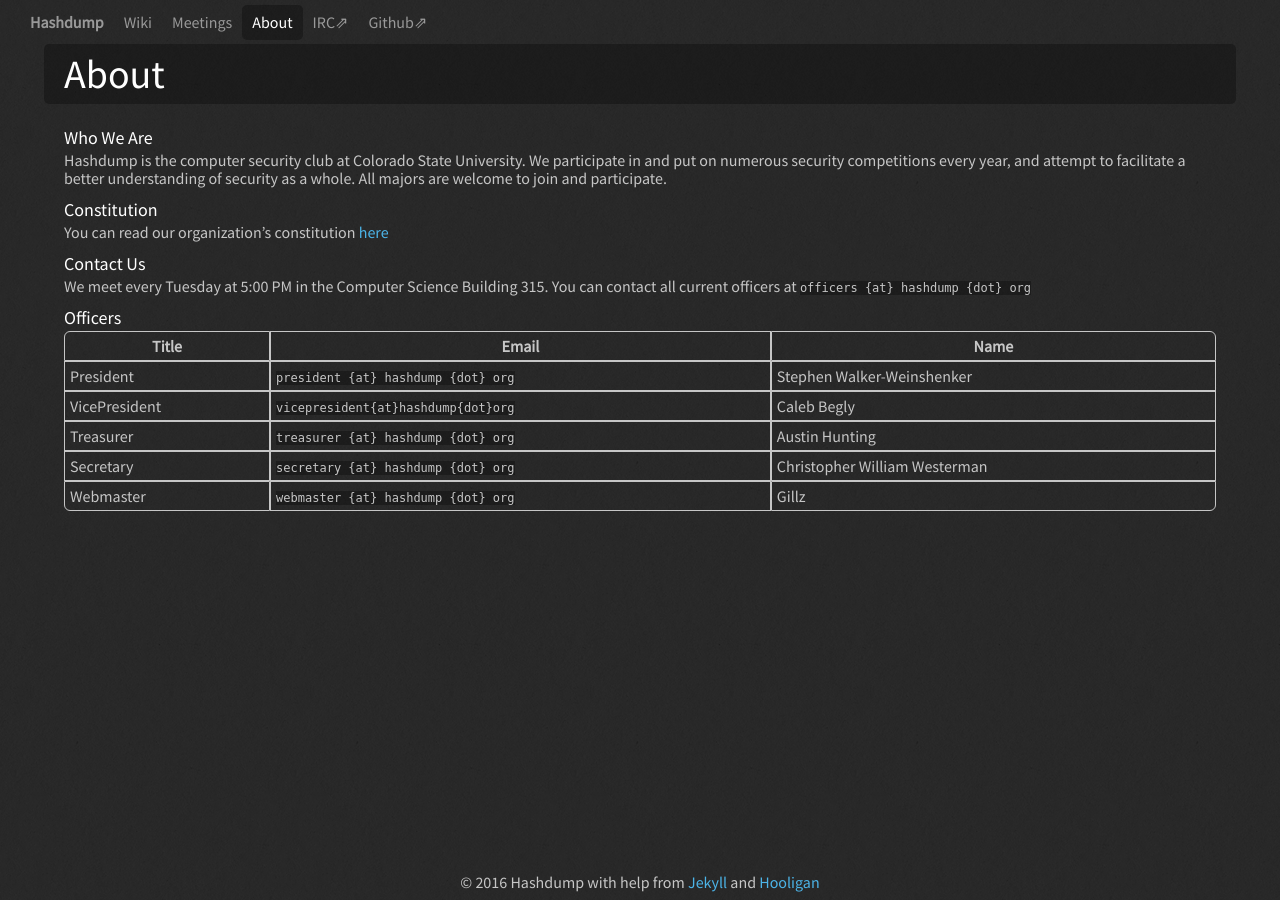
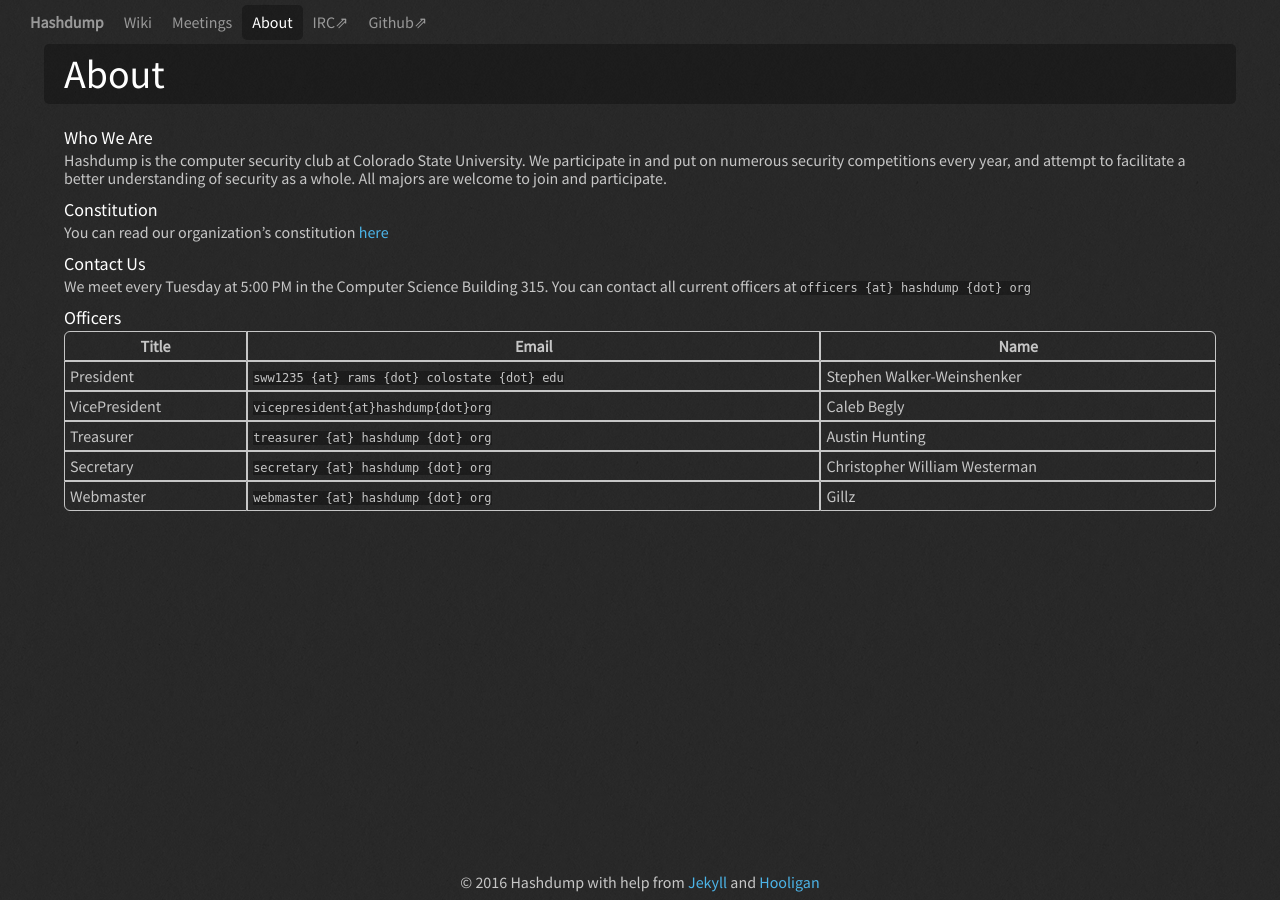
Before and after one commit to Hashdump/old-hashdump-site, a Jekyll site: the page built from _index/about.md, in a window 1280 px wide. Built offline with Jekyll 4.4.1, drawn with Linux system fonts in a browser that asks for light colours.

Commit message:
Fixed an email address.

```diff
--- a/_data/officers.yml
+++ b/_data/officers.yml
@@ -1,6 +1,6 @@
 currentYear: 2016
 emails:
-  President: president {at} hashdump {dot} org
+  President: sww1235 {at} rams {dot} colostate {dot} edu
   VicePresident: vicepresident{at}hashdump{dot}org
   Treasurer: treasurer {at} hashdump {dot} org
   Secretary: secretary {at} hashdump {dot} org
```
